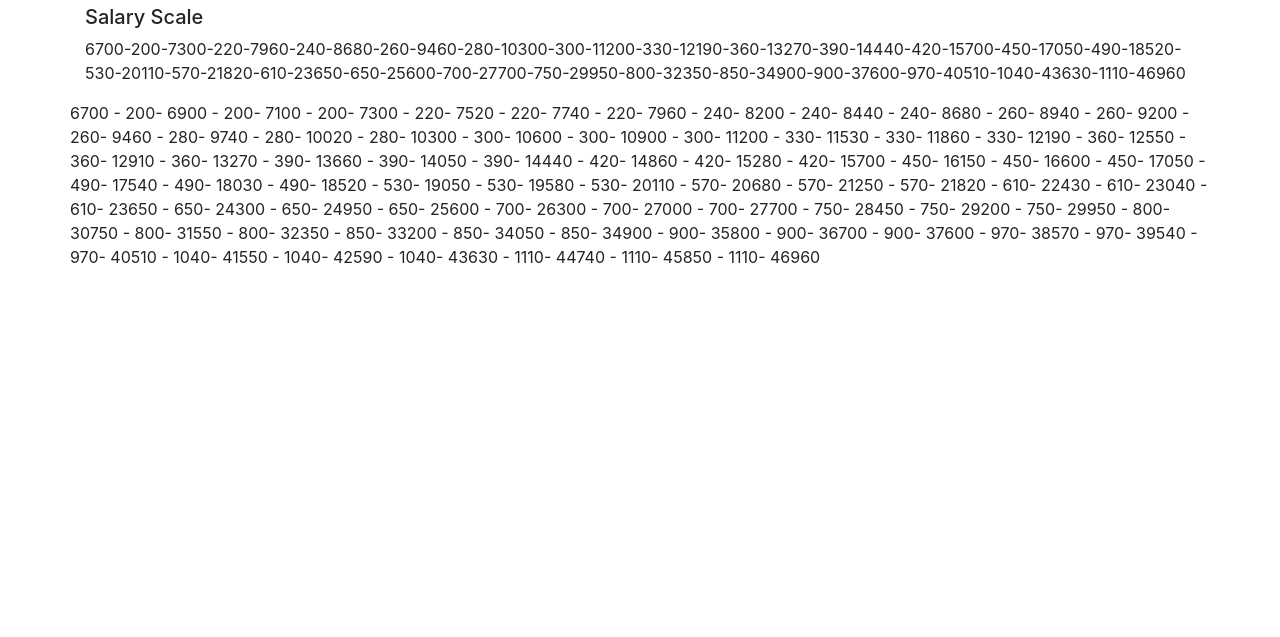
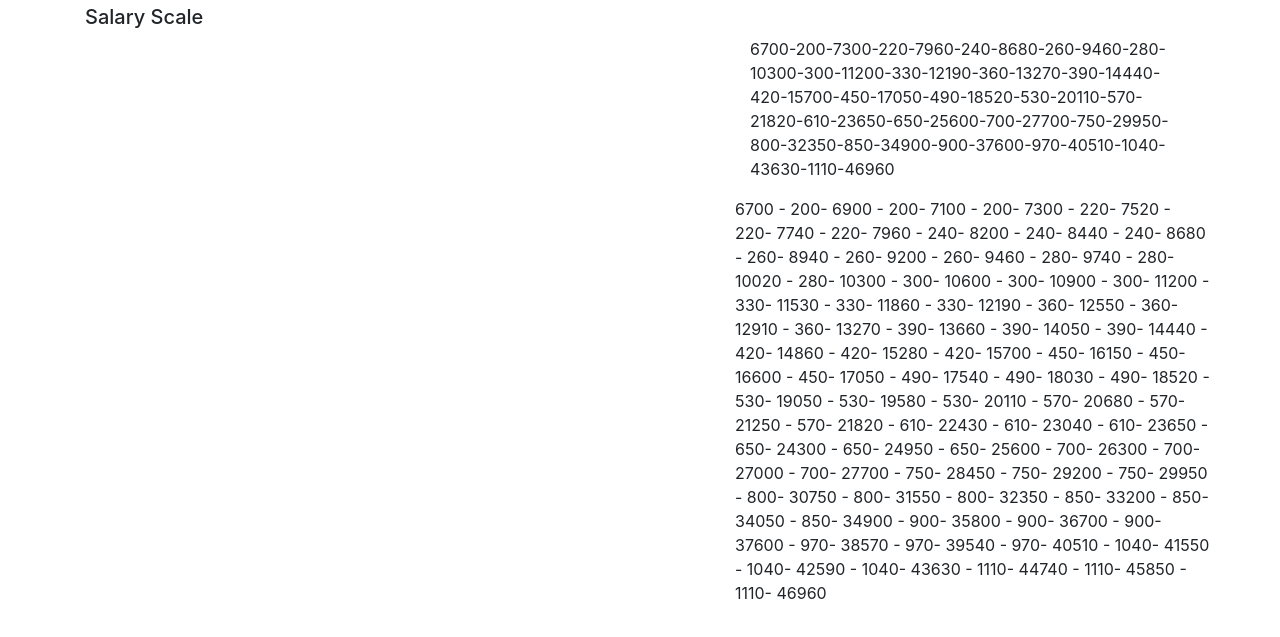
Before and after one commit to santhu342/diploma_calculator, a plain HTML site: page salary_calculation.htm in a window 1280 px wide. Shown: the part 131-768 px from the top of the page. Drawn offline with nearby package versions, Linux system fonts and the light colour scheme.

Commit message:
Update salary_calculation.htm

```diff
--- a/salary_calculation.htm
+++ b/salary_calculation.htm
@@ -21,10 +21,18 @@
 
 
 <div class="container">
-  <h1>ANITS Salary Calculation</h1>
-  <h5>Salary Scale</h5>
-  <p>6700-200-7300-220-7960-240-8680-260-9460-280-10300-300-11200-330-12190-360-13270-390-14440-420-15700-450-17050-490-18520-530-20110-570-21820-610-23650-650-25600-700-27700-750-29950-800-32350-850-34900-900-37600-970-40510-1040-43630-1110-46960</p>  <!-- -1200-51760-1300-55660 -->
-    <div class="row" id="basic_IV">
+    <h1>ANITS Salary Calculation</h1>
+    <h5>Salary Scale</h5>
+    <div class="row">
+        <div class="col-sm-7">
+
+        </div>
+        <div class="col-sm-5">
+            <p>6700-200-7300-220-7960-240-8680-260-9460-280-10300-300-11200-330-12190-360-13270-390-14440-420-15700-450-17050-490-18520-530-20110-570-21820-610-23650-650-25600-700-27700-750-29950-800-32350-850-34900-900-37600-970-40510-1040-43630-1110-46960</p>  <!-- -1200-51760-1300-55660 -->
+            <div class="row" id="basic_IV">
+        </div>
+    </div>
+
 
     </div>
 
```
